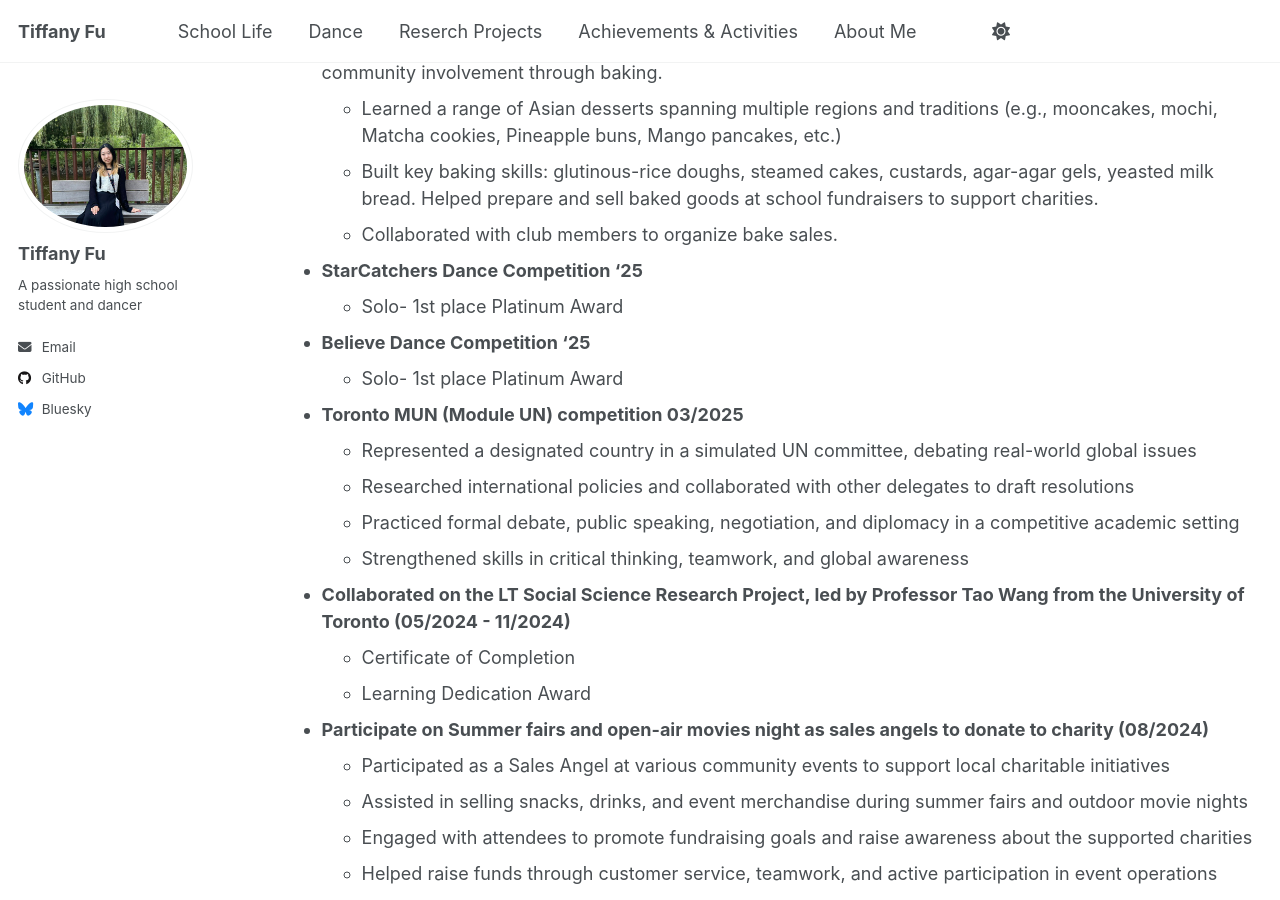
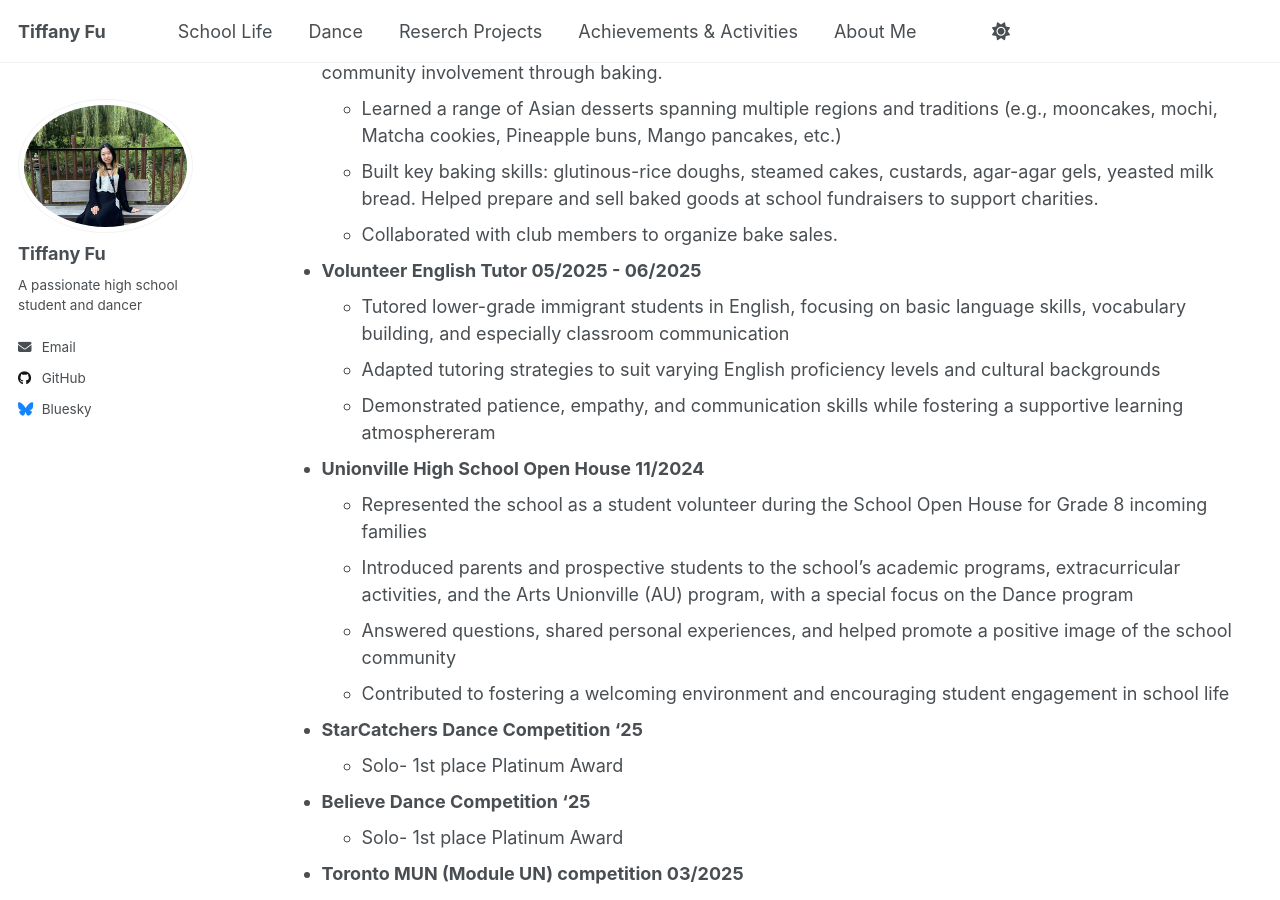
Before and after one commit to TiffanyJTFu/TiffanyFu, a Jekyll site: the page built from _pages/cv.md, in a window 1280 px wide and 900 px high, scrolled down 2949 px. Built offline with Jekyll 4.4.1, drawn with Linux system fonts in a browser that asks for light colours; a script that is not in the unit is left out.

Commit message:
Update CV with tutoring and open house details
Added volunteer tutoring and open house experience to CV.

```diff
--- a/_pages/cv.md
+++ b/_pages/cv.md
@@ -74,6 +74,19 @@ ACHIEVEMENTS AND ACTIVITIES
   * Built key baking skills: glutinous-rice doughs, steamed cakes, custards, agar-agar gels, yeasted milk bread.
 Helped prepare and sell baked goods at school fundraisers to support charities.
   * Collaborated with club members to organize bake sales.
+* **Volunteer English Tutor 05/2025 - 06/2025**
+  * Tutored lower-grade immigrant students in English, focusing on basic language skills, vocabulary building, and especially classroom communication
+   * Adapted tutoring strategies to suit varying English proficiency levels and cultural backgrounds
+   * Demonstrated patience, empathy, and communication skills while fostering a supportive learning atmosphereram
+* **Unionville High School Open House 11/2024**
+   * Represented the school as a student volunteer during the School Open House for Grade 8 incoming
+  families
+   * Introduced parents and prospective students to the school’s academic programs, extracurricular
+  activities, and the Arts Unionville (AU) program, with a special focus on the Dance program
+   * Answered questions, shared personal experiences, and helped promote a positive image of the school
+  community
+   * Contributed to fostering a welcoming environment and encouraging student engagement in school
+  life
 * **StarCatchers Dance Competition '25**
   * Solo- 1st place Platinum Award
 * **Believe Dance Competition '25**
```
